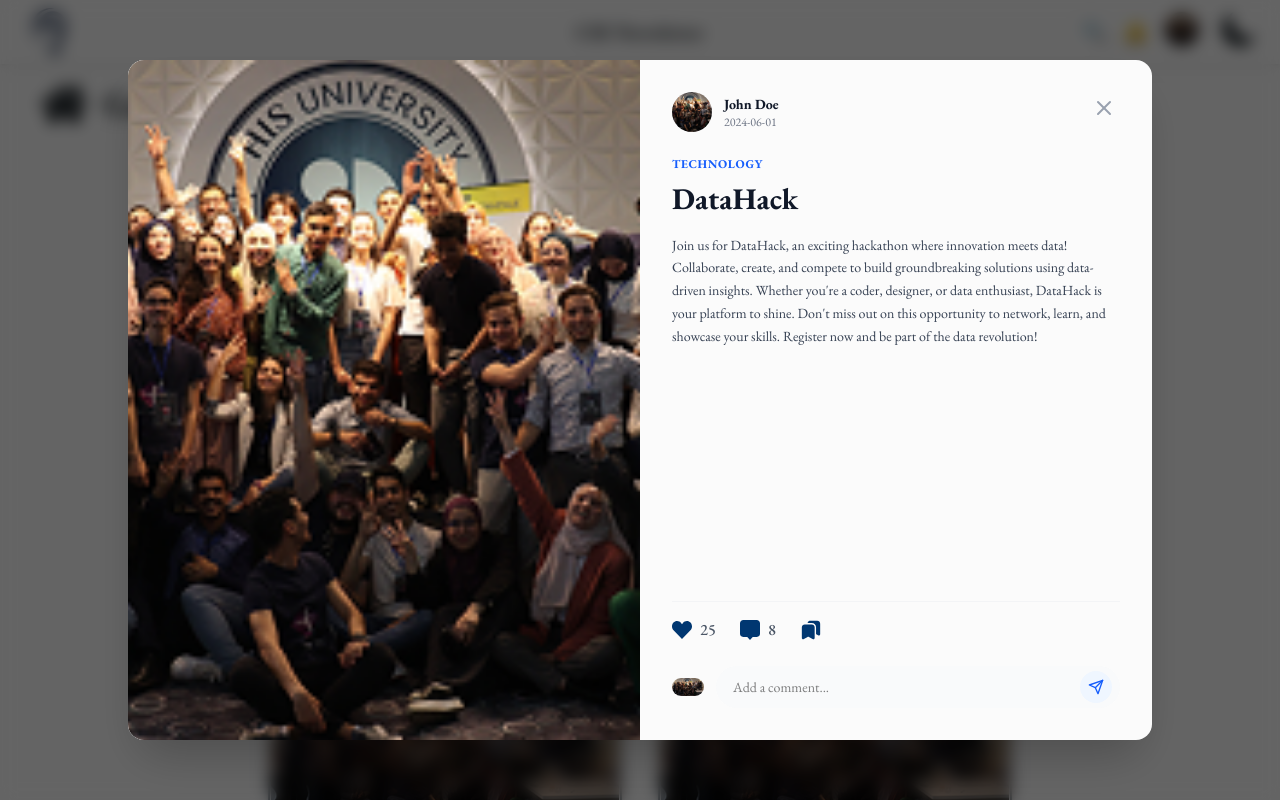
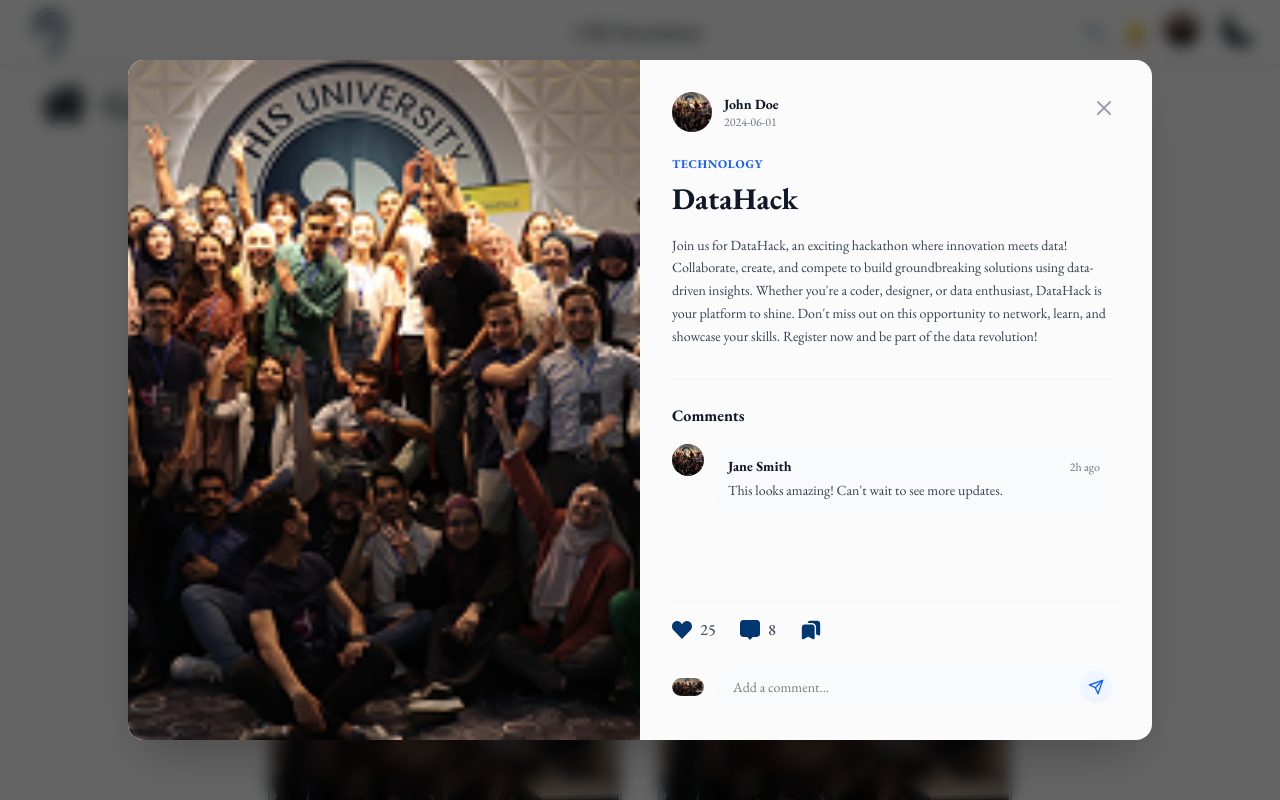
Before and after one commit to YoucefShaath/CSE-NewsLetter, a Next.js app: page /general in a window 1280 px wide. Both pictures are taken after a click on the element 445 px from the left and 406 px from the top of the page. Shown: the top 800 px of the page. Built offline with nearby package versions, Linux system fonts and the light colour scheme; a web font is replaced by a local one.

Commit message:
final version

```diff
--- a/src/Components/post/post.jsx
+++ b/src/Components/post/post.jsx
@@ -1,6 +1,7 @@
 "use client";
 import { useState, useRef, useEffect } from "react";
 import Image from "next/image";
+import Link from "next/link";
 export default function Post(props) {
   const [liked, setLiked] = useState(false);
   const [isOpen, setIsOpen] = useState(false);
@@ -120,7 +121,10 @@ export default function Post(props) {
               {/* Header */}
               <div className="flex justify-between items-start mb-6">
                 <div className="flex items-center gap-3">
-                  <div className="w-10 h-10 rounded-full bg-gray-200 overflow-hidden relative">
+                  <Link
+                    href="/profile"
+                    className="w-10 h-10 rounded-full bg-gray-200 overflow-hidden relative block"
+                  >
                     {/* Placeholder Avatar */}
                     <Image
                       src={props.authorImage}
@@ -128,11 +132,13 @@ export default function Post(props) {
                       className="object-cover cursor-pointer"
                       alt="Author"
                     />
-                  </div>
+                  </Link>
                   <div>
-                    <h3 className="font-bold text-sm text-gray-900 hover:underline cursor-pointer">
-                      {props.author}
-                    </h3>
+                    <Link href="/profile">
+                      <h3 className="font-bold text-sm text-gray-900 hover:underline cursor-pointer">
+                        {props.author}
+                      </h3>
+                    </Link>
                     <p className="text-xs text-gray-500">
                       {props.publishedDate}
                     </p>
@@ -177,6 +183,34 @@ export default function Post(props) {
                     fill
                     className="object-cover"
                   />
+                </div>
+
+                {/* Comments Section */}
+                <div className="mt-8 border-t border-gray-100 pt-6">
+                  <h4 className="font-bold text-gray-900 mb-4">Comments</h4>
+
+                  {/* Example Comment */}
+                  <div className="flex gap-3 mb-4">
+                    <div className="w-8 h-8 rounded-full bg-gray-200 overflow-hidden relative flex-shrink-0">
+                      <Image
+                        src="/hackitpic.png"
+                        fill
+                        className="object-cover"
+                        alt="User"
+                      />
+                    </div>
+                    <div className="bg-gray-50 rounded-2xl p-3 flex-1">
+                      <div className="flex justify-between items-baseline mb-1">
+                        <span className="font-bold text-sm text-gray-900">
+                          Jane Smith
+                        </span>
+                        <span className="text-xs text-gray-500">2h ago</span>
+                      </div>
+                      <p className="text-sm text-gray-700">
+                        This looks amazing! Can't wait to see more updates.
+                      </p>
+                    </div>
+                  </div>
                 </div>
               </div>
 
```
